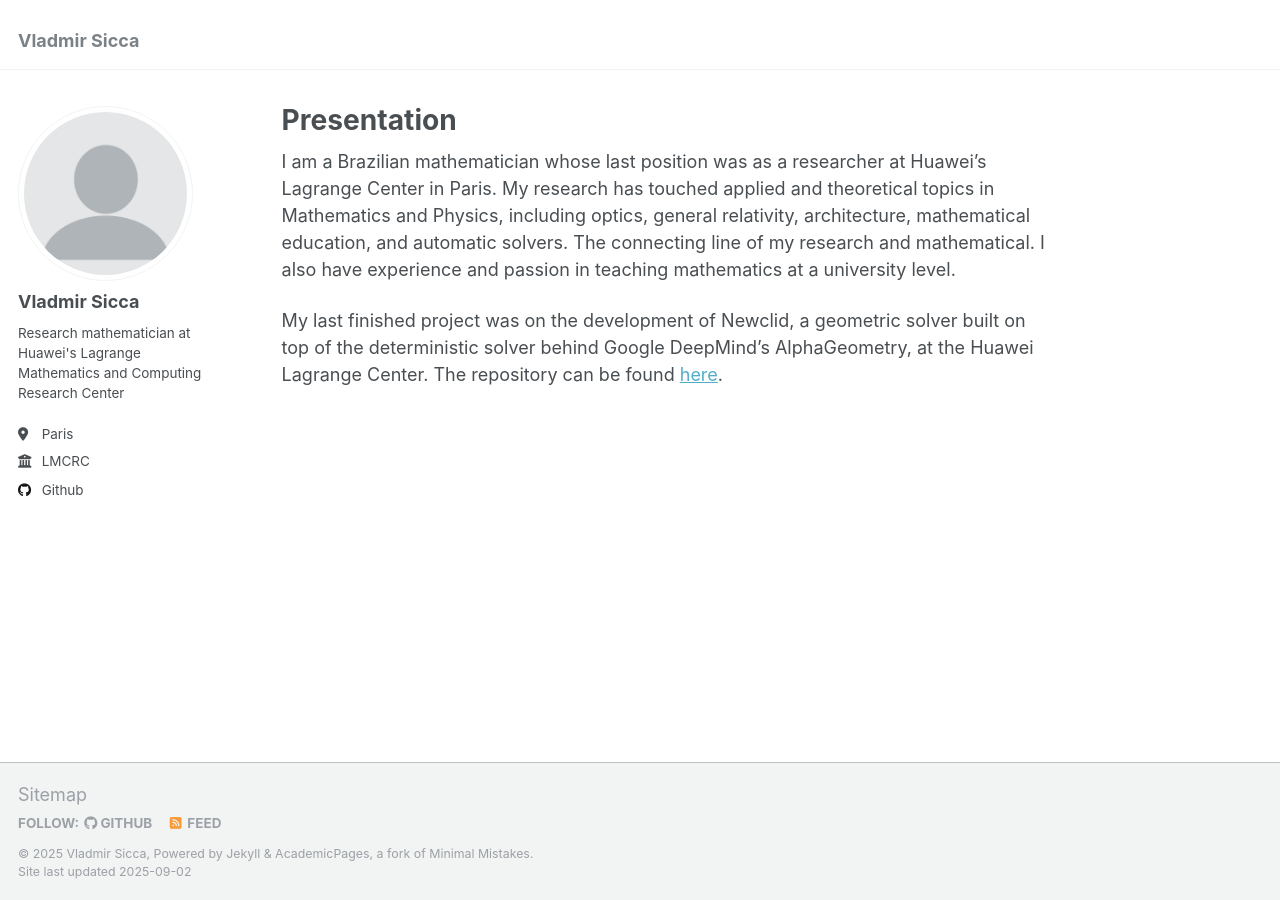
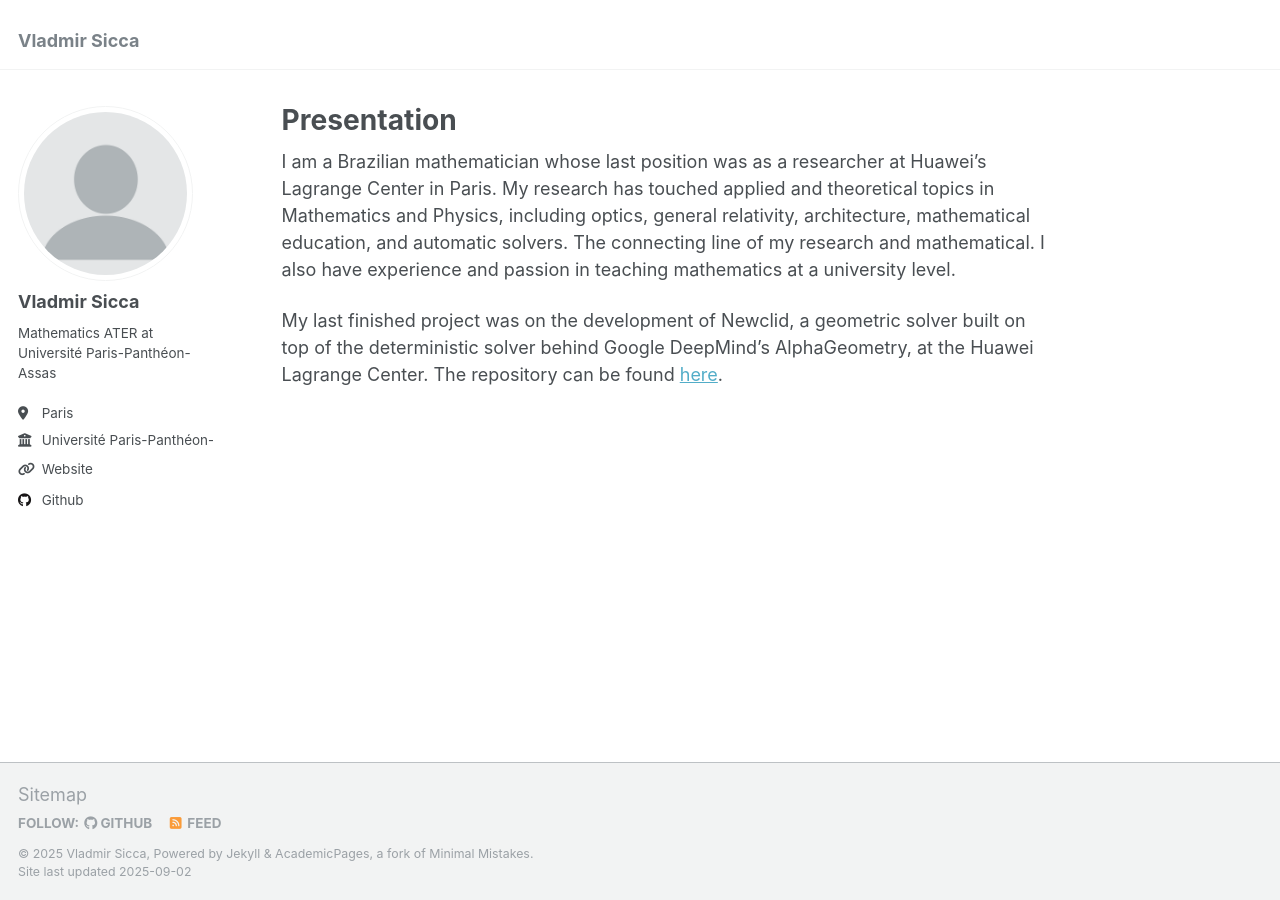
Before and after one commit to vladmirsicca/vladmirsicca.github.io, a Jekyll site: the page built from _pages/about.md, in a window 1280 px wide. Built offline with Jekyll 4.4.1, drawn with Linux system fonts in a browser that asks for light colours.

Commit message:
Update _config.yml

```diff
--- a/_config.yml
+++ b/_config.yml
@@ -12,9 +12,9 @@ title                    : "Vladmir Sicca"
 title_separator          : "-"
 name                     : &name "Vladmir Sicca"
 description              : &description "personal description"
-url                      : https://academicpages.github.io # the base hostname & protocol for your site e.g. "https://[your GitHub username].github.io"
+url                      : https://vladmirsicca.github.io # the base hostname & protocol for your site e.g. "https://[your GitHub username].github.io"
 baseurl                  : "" # the subpath of your site, e.g. "/blog"
-repository               : "academicpages/academicpages.github.io"
+repository               : "vladmirsicca/vladmirsicca.github.io"
 
 # Site Author - The following control what appear as part of the author content on the side bar.
 #               If a field is blank the icon and link will not appear, otherwise it will be shown.
@@ -24,10 +24,10 @@ author:
   avatar           : "profile.png"
   name             : "Vladmir Sicca"
   pronouns         : # example: "she/her"
-  bio              : "Research mathematician at Huawei's Lagrange Mathematics and Computing Research Center"
+  bio              : "Mathematics ATER at Université Paris-Panthéon-Assas"
   location         : "Paris"
-  employer         : "LMCRC"
-  uri              : # URL
+  employer         : "Université Paris-Panthéon-Assas"
+  uri              : "vladmirsicca.github.io"
   email            : # "none@example.org"
 
   # Academic websites
```
